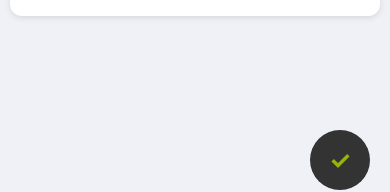
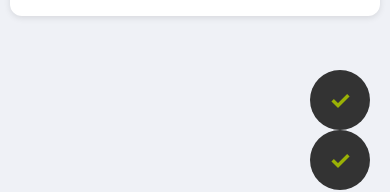
Before and after one commit to DorbieBadorndie/nutrivision-frontend-main, a React Native app: screen / in a window 390 px wide. Shown: the part 614-806 px from the top of the page. Built offline with nearby package versions, Linux system fonts and the light colour scheme.

Commit message:
creating the feedback page

```diff
--- /dev/null
+++ b/app/feedback.tsx
@@ -0,0 +1,27 @@
+import { View, Text, StyleSheet } from 'react-native';
+
+const styles = StyleSheet.create({
+    container: {
+        flex: 1,
+        justifyContent: 'center',
+        alignItems: 'center',
+    },
+})
+
+function Sugar() {
+    return(
+        <View style={styles.container}>
+            <Text>Sugar</Text>
+        </View>
+    )
+}
+
+function Feedback() {
+    return(
+        <View style={styles.container}>
+            <Text>Feedback</Text>
+        </View>
+    )
+}
+
+export default Feedback;
--- a/app/index.tsx
+++ b/app/index.tsx
@@ -104,6 +104,9 @@ export default function HomeScreen() {
   // When the check button is pressed, navigate to 'Page-6'
   const handleCheck = () => {
     navigation.navigate('nutrient-page');
+  };
+  const handleNext = () => {
+    navigation.navigate('feedback');
   };
 
   return (
@@ -283,9 +286,15 @@ export default function HomeScreen() {
       </KeyboardAvoidingView>
 
       {/* Floating check button outside the KeyboardAvoidingView */}
+      <TouchableOpacity style={styles.checkButton1} onPress={handleNext}>
+        <ThemedText style={styles.checkMark}>✓</ThemedText>
+      </TouchableOpacity>
+
+      {/* Floating check button outside the KeyboardAvoidingView */}
       <TouchableOpacity style={styles.checkButton} onPress={handleCheck}>
         <ThemedText style={styles.checkMark}>✓</ThemedText>
       </TouchableOpacity>
+
     </View>
   );
 }
@@ -486,6 +495,22 @@ const styles = StyleSheet.create({
     color: '#9AB106',
     fontWeight: 'bold',
   },
+  checkButton1: {
+    position: 'absolute',
+    bottom: 100,
+    right: 20,
+    width: 60,
+    height: 60,
+    borderRadius: 30,
+    backgroundColor: '#333',
+    justifyContent: 'center',
+    alignItems: 'center',
+  },
+  checkMark1: {
+    fontSize: 25,
+    color: '#9AB106',
+    fontWeight: 'bold',
+  },
   profileBox: {
     marginTop: 120,
     marginLeft: 10,
--- a/navigation/AppNavigator.tsx
+++ b/navigation/AppNavigator.tsx
@@ -6,6 +6,7 @@ import Page6 from '@/app/page-6'; // adjust the path if needed
 import { RootStackParamList } from '@/types/types'; // adjust the path if needed
 import UserNutrientPage from '@/app/nutrient-page';
 import Camera from '@/app/camera';
+import Feedback from '@/app/feedback';
 
 const Stack = createStackNavigator<RootStackParamList>();
 
@@ -17,6 +18,7 @@ export default function AppNavigator() {
         <Stack.Screen name="page-6" component={Page6} />
         <Stack.Screen name="nutrient-page" component={UserNutrientPage} />
         <Stack.Screen name="camera" component={Camera} />
+        <Stack.Screen name="feedback" component={Feedback} />
       </Stack.Navigator>
     </NavigationContainer>
   );
--- a/package.json
+++ b/package.json
@@ -52,6 +52,7 @@
     "@babel/core": "^7.25.2",
     "@types/jest": "^29.5.12",
     "@types/react": "~18.3.12",
+    "@types/react-native": "^0.72.8",
     "@types/react-native-svg-charts": "^5.0.16",
     "@types/react-test-renderer": "^18.3.0",
     "jest": "^29.2.1",
--- a/types/types.ts
+++ b/types/types.ts
@@ -3,4 +3,5 @@ export type RootStackParamList = {
   'page-6': undefined; // This corresponds to your page-6.tsx screen
   'camera' : undefined; // This corresponds to your camera.tsx screen
   'nutrient-page': undefined; // This corresponds to your 5.1 User Nutrient Page screen
+  'feedback': undefined; // This corresponds to your 5.1 User Nutrient Page screen
 };
```
Also changed, not shown: 1 other file (tests, documents, lock files or other folders).
